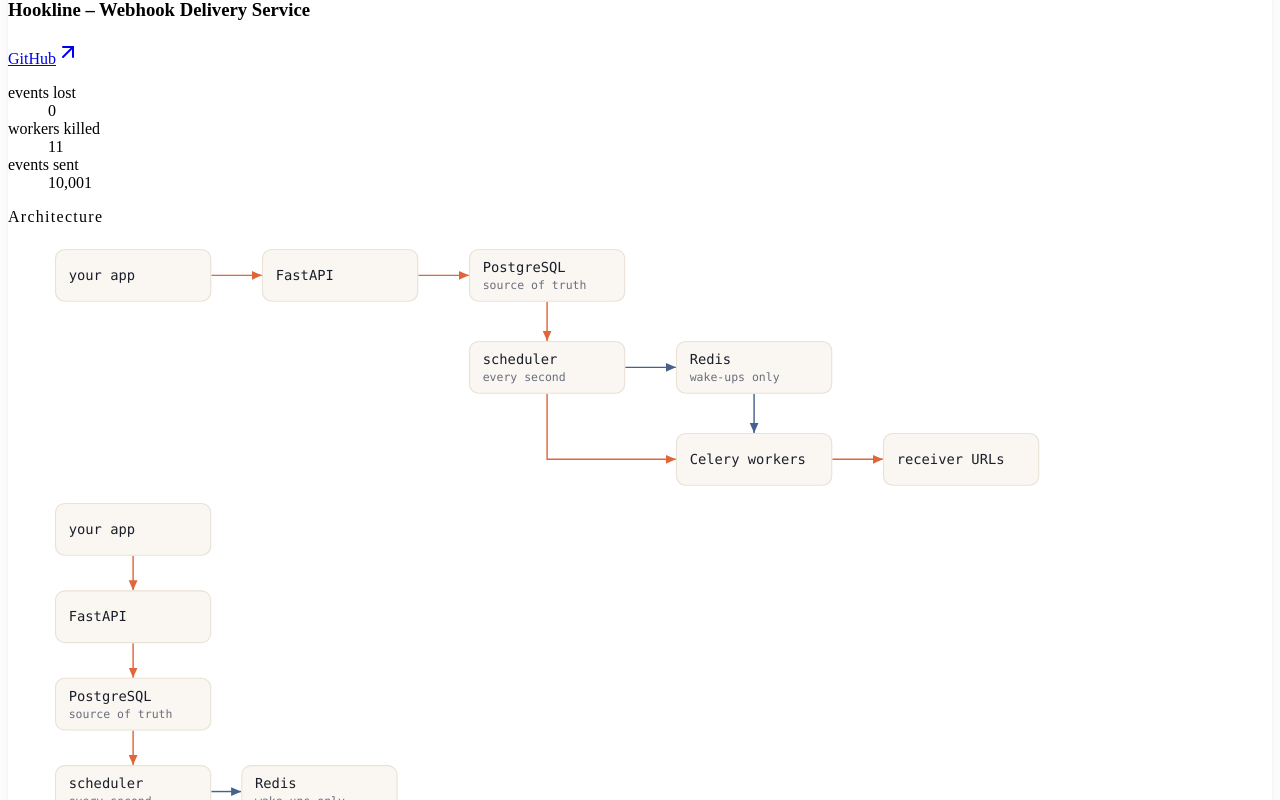
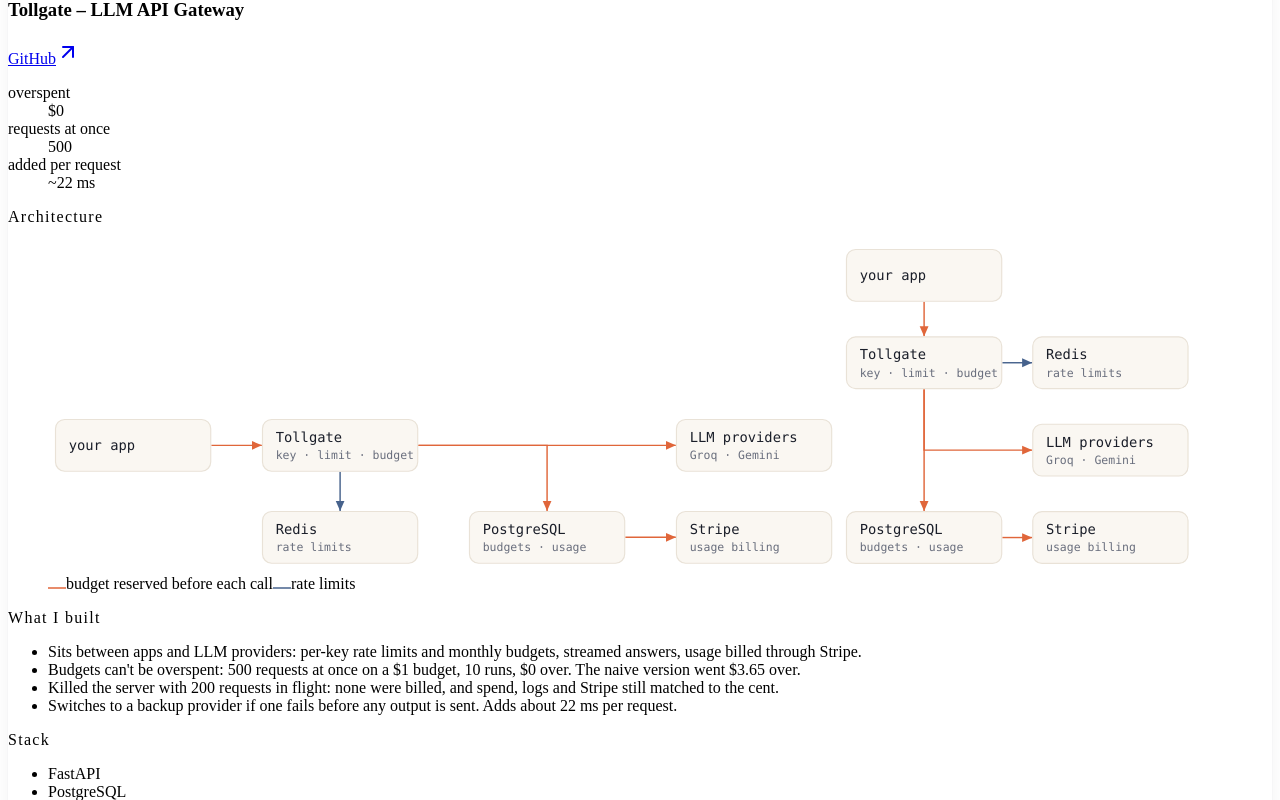
Before and after one commit to DevOm-AI/Portfolio, a React (Vite) app in the folder client/: page / in a window 1280 px wide. Shown: the part 1600-2400 px from the top of the page. Built offline with nearby package versions, Linux system fonts and the light colour scheme.

Commit message:
feat: add Tollgate project and unfeature Linkra

```diff
--- a/client/src/components/Projects.tsx
+++ b/client/src/components/Projects.tsx
@@ -17,6 +17,46 @@ export type Project = {
 };
 
 export const projects: Project[] = [
+  {
+    title: "Tollgate – LLM API Gateway",
+    date: "Sep 2026",
+    featured: true,
+    technologies: ["FastAPI", "PostgreSQL", "Redis", "Stripe", "React"],
+    achievements: [
+      "Sits between apps and LLM providers: per-key rate limits and monthly budgets, streamed answers, usage billed through Stripe.",
+      "Budgets can't be overspent: 500 requests at once on a $1 budget, 10 runs, $0 over. The naive version went $3.65 over.",
+      "Killed the server with 200 requests in flight: none were billed, and spend, logs and Stripe still matched to the cent.",
+      "Switches to a backup provider if one fails before any output is sent. Adds about 22 ms per request.",
+    ],
+    url: "https://github.com/DevOm-AI/Tollgate",
+    metrics: [
+      { value: "$0", label: "overspent" },
+      { value: "500", label: "requests at once" },
+      { value: "~22 ms", label: "added per request" },
+    ],
+    flow: {
+      title: "Tollgate architecture",
+      nodes: [
+        { id: "app", label: "your app", at: { wide: [0, 0], narrow: [0, 0] } },
+        { id: "gate", label: "Tollgate", note: "key · limit · budget", at: { wide: [1, 0], narrow: [0, 1] } },
+        { id: "prov", label: "LLM providers", note: "Groq · Gemini", at: { wide: [3, 0], narrow: [1, 2] } },
+        { id: "redis", label: "Redis", note: "rate limits", at: { wide: [1, 1], narrow: [1, 1] } },
+        { id: "pg", label: "PostgreSQL", note: "budgets · usage", at: { wide: [2, 1], narrow: [0, 3] } },
+        { id: "stripe", label: "Stripe", note: "usage billing", at: { wide: [3, 1], narrow: [1, 3] } },
+      ],
+      edges: [
+        { from: "app", to: "gate" },
+        { from: "gate", to: "prov" },
+        { from: "gate", to: "pg", bend: { wide: "hv" } },
+        { from: "pg", to: "stripe" },
+        { from: "gate", to: "redis", tone: "secondary" },
+      ],
+      legend: [
+        { label: "budget reserved before each call" },
+        { label: "rate limits", tone: "secondary" },
+      ],
+    },
+  },
   {
     title: "Hookline – Webhook Delivery Service",
     date: "Sep 2026",
@@ -63,7 +103,7 @@ export const projects: Project[] = [
   {
     title: "Linkra – URL Shortener with Click Analytics",
     date: "Mar 2026",
-    featured: true,
+    featured: false,
     technologies: ["FastAPI", "PostgreSQL", "Redis", "React"],
     achievements: [
       "Built a URL shortener with custom slugs, expiring and password-protected links, and per-link click analytics.",
```
